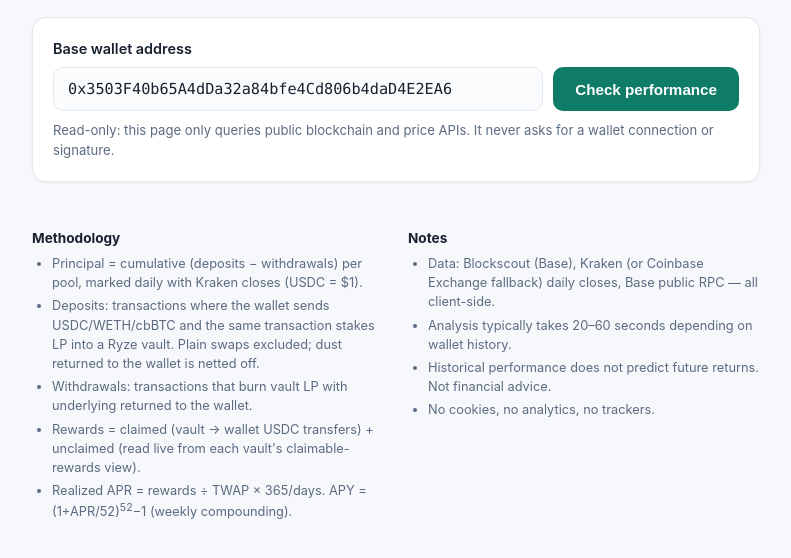
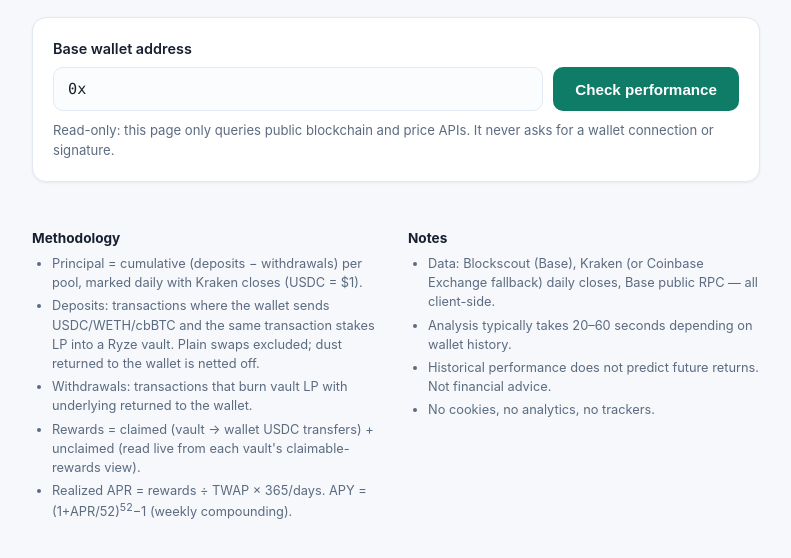
Before and after one commit to ollieottersync/ryze-lp-checker, a plain HTML site: page index.html in a window 1280 px wide. Shown: the part 128-686 px from the top of the page, without its empty margins (244-1035 px from the left). Drawn offline with Linux system fonts and the light colour scheme.

Commit message:
Update index.html

```diff
--- a/index.html
+++ b/index.html
@@ -85,7 +85,7 @@
       <label for="addr">Base wallet address</label>
       <div class="row">
         <input type="text" id="addr" name="addr" spellcheck="false"
-               placeholder="0x…" value="0x3503F40b65A4dDa32a84bfe4Cd806b4daD4E2EA6">
+               placeholder="0x…" value="0x">
         <button type="submit" id="go">Check performance</button>
       </div>
       <p class="hint">Read-only: this page only queries public blockchain and price APIs. It never asks for a wallet connection or signature.</p>
@@ -150,7 +150,7 @@
  *
  * Wallet-specific history: the 2026-03-24/25 genesis stakes and the
  * 2026-04-13/14 migration are one-time history that only applies to
- * Hesham's wallet (0x3503...). They are NEVER applied to other wallets;
+ * walle. They are NEVER applied to other wallets;
  * for everyone else deposits/withdrawals are auto-detected only.
  * ========================================================================== */
 
```
